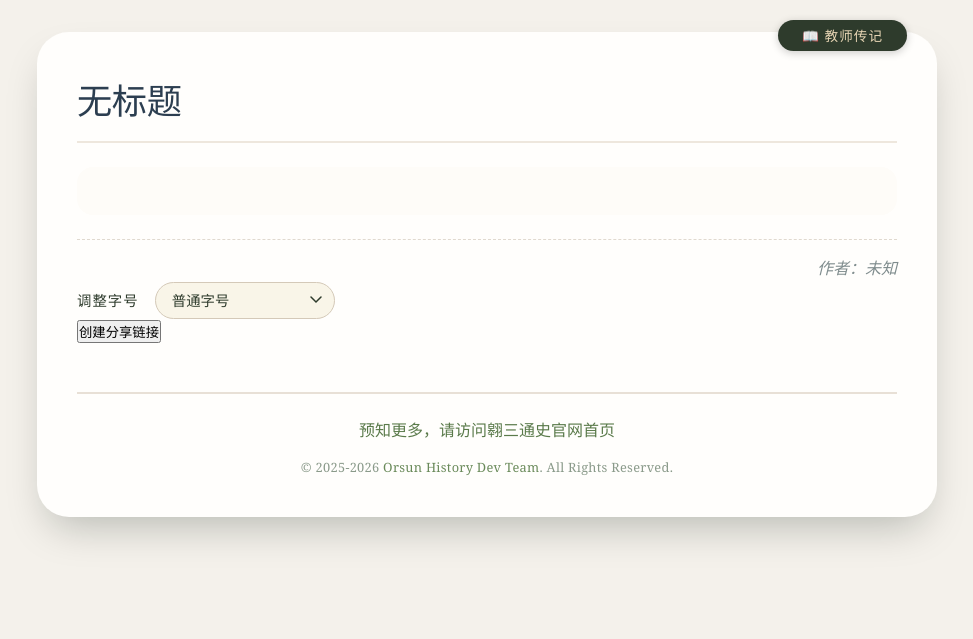
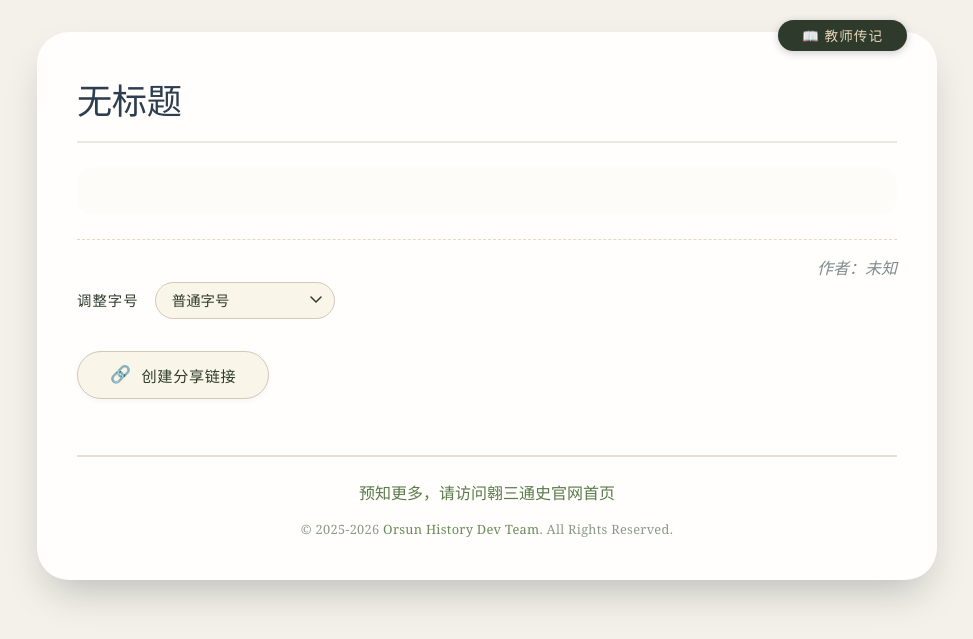
Before and after one commit to zfscjch/OrsunHistory, a Flask app: template templates/share.html in a window 1280 px wide. Shown: the top 639 px of the page, without its empty margins (153-1126 px from the left). Run offline with Flask 3, Linux system fonts and the light colour scheme; the template is opened without the code that fills it, so the values that code supplies are empty; parts of the project's set-up code (start-up, migrations or seed data) failed here and were passed over.

Commit message:
修复share.html的链接错误

```diff
--- a/templates/share.html
+++ b/templates/share.html
@@ -142,7 +142,7 @@
         <option value="2.5rem" id="big">老年教师友好字号</option>
     </select>
     <br>
-    <button id="createShareLink"> 创建分享链接 </button>
+    <button id="createShareLink" class="share-link"> 创建分享链接 </button>
     <div class="copyright">
         <a href="/">预知更多，请访问翱三通史官网首页</a>
         <p>&copy; 2025-2026
```
